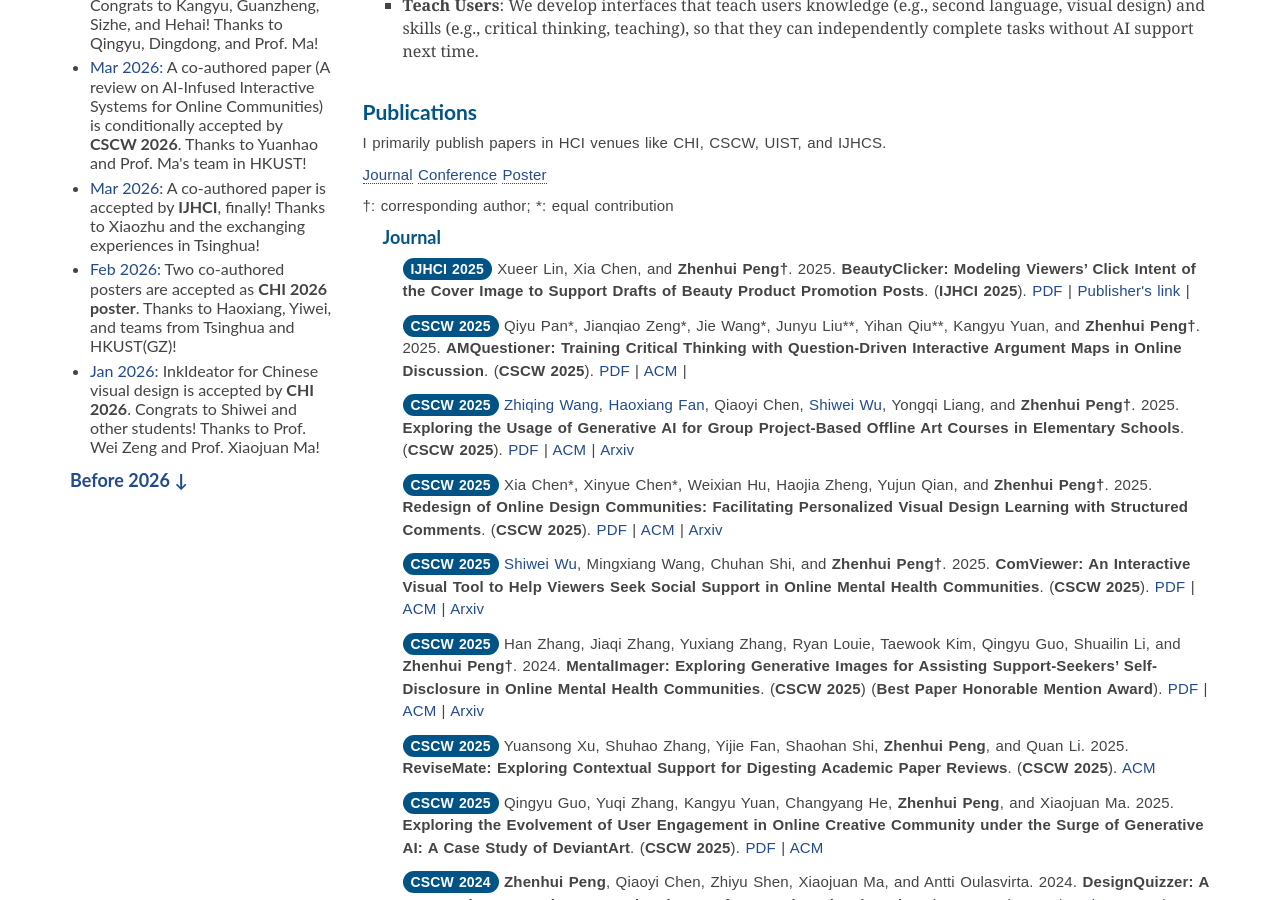
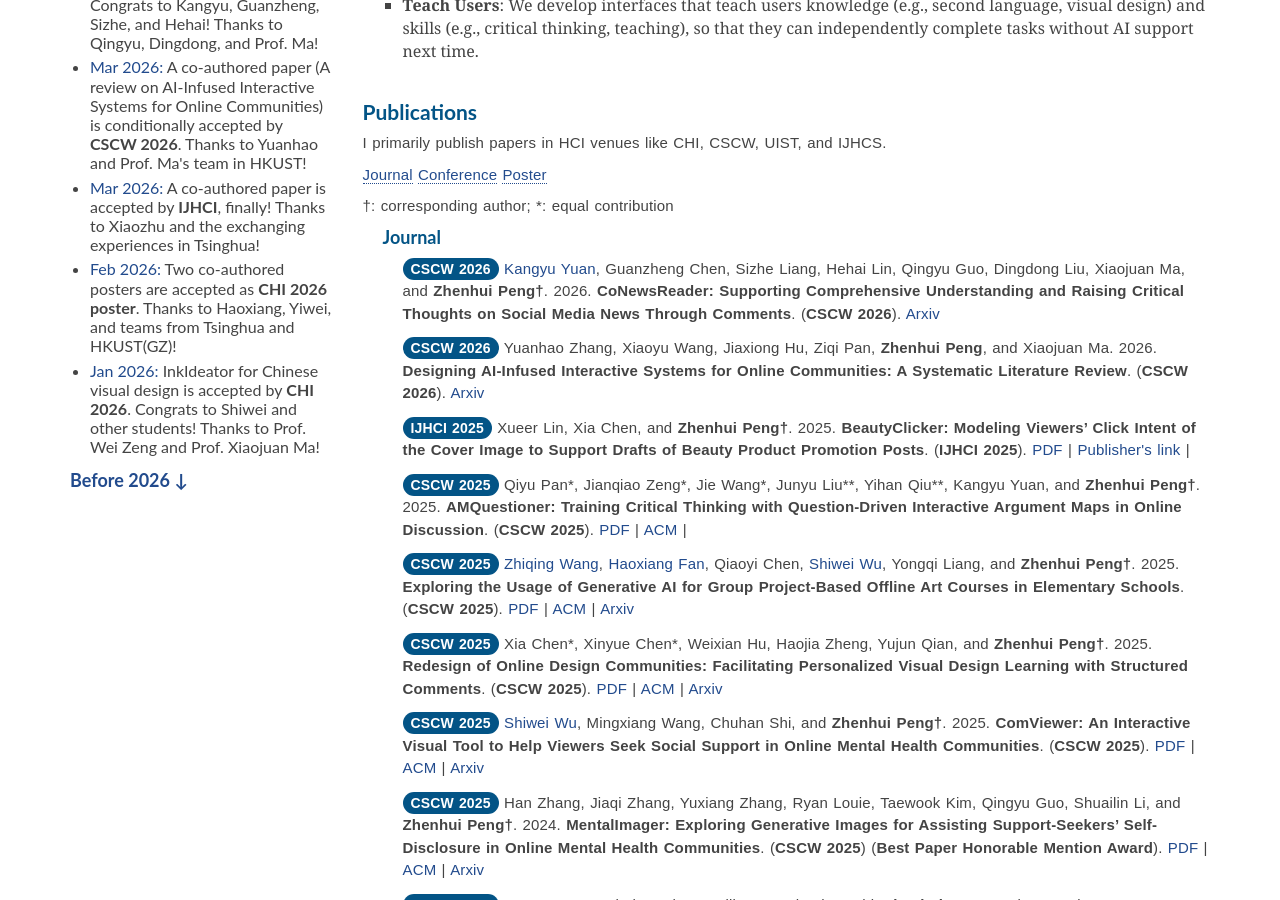
Before and after one commit to PenguinZhou/PenguinZhou.github.io, a Jekyll site: the page index.html, which Jekyll copies as it is, in a window 1280 px wide and 900 px high, scrolled down 667 px. Built offline with Jekyll 4.4.1, drawn with Linux system fonts in a browser that asks for light colours.

Commit message:
update cscw 2026

```diff
--- a/index.html
+++ b/index.html
@@ -408,6 +408,20 @@
                     <div class="publication">
                         <a name="journal"></a>
                         <h4 style='color:#035486;'><strong>Journal</strong></h4>
+                        <p class="paper"> <span class="venue">CSCW 2026</span> <a href="https://yuanky123.github.io/">Kangyu Yuan</a>, Guanzheng Chen, Sizhe Liang, Hehai Lin, Qingyu Guo, Dingdong Liu, Xiaojuan Ma, and <strong>Zhenhui Peng&#8224;</strong>.
+                            2026. <strong>CoNewsReader: Supporting Comprehensive Understanding and Raising Critical Thoughts on Social Media News Through Comments</strong>.
+                            (<strong>CSCW 2026</strong>).
+                            <!-- <a href="docs/ijhci2025_beautyclicker.pdf">PDF</a> | -->
+                            <!-- <a href="https://www.tandfonline.com/doi/full/10.1080/10447318.2025.2531291">Publisher's link</a> | -->
+                            <a href="https://arxiv.org/abs/2604.27905">Arxiv</a>
+                        </p>
+                        <p class="paper"> <span class="venue">CSCW 2026</span> Yuanhao Zhang, Xiaoyu Wang, Jiaxiong Hu, Ziqi Pan, <strong>Zhenhui Peng</strong>, and Xiaojuan Ma.
+                            2026. <strong>Designing AI-Infused Interactive Systems for Online Communities: A Systematic Literature Review</strong>.
+                            (<strong>CSCW 2026</strong>).
+                            <!-- <a href="docs/ijhci2025_beautyclicker.pdf">PDF</a> | -->
+                            <!-- <a href="https://www.tandfonline.com/doi/full/10.1080/10447318.2025.2531291">Publisher's link</a> | -->
+                            <a href="https://arxiv.org/abs/2509.23309">Arxiv</a>
+                        </p>
                         <p class="paper"> <span class="venue">IJHCI 2025</span> Xueer Lin, Xia Chen, and <strong>Zhenhui Peng&#8224;</strong>.
                             2025. <strong>BeautyClicker: Modeling Viewers’ Click Intent of the Cover Image to Support Drafts of Beauty Product Promotion Posts</strong>.
                             (<strong>IJHCI 2025</strong>).
```
Also changed, not shown: 1 other file.
